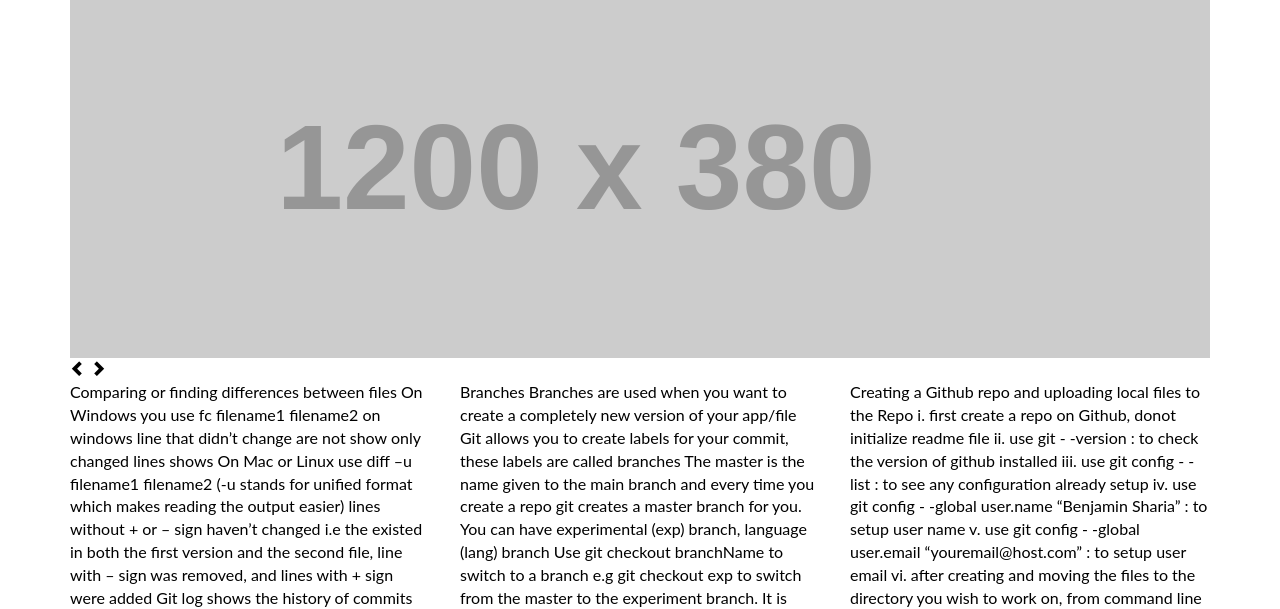
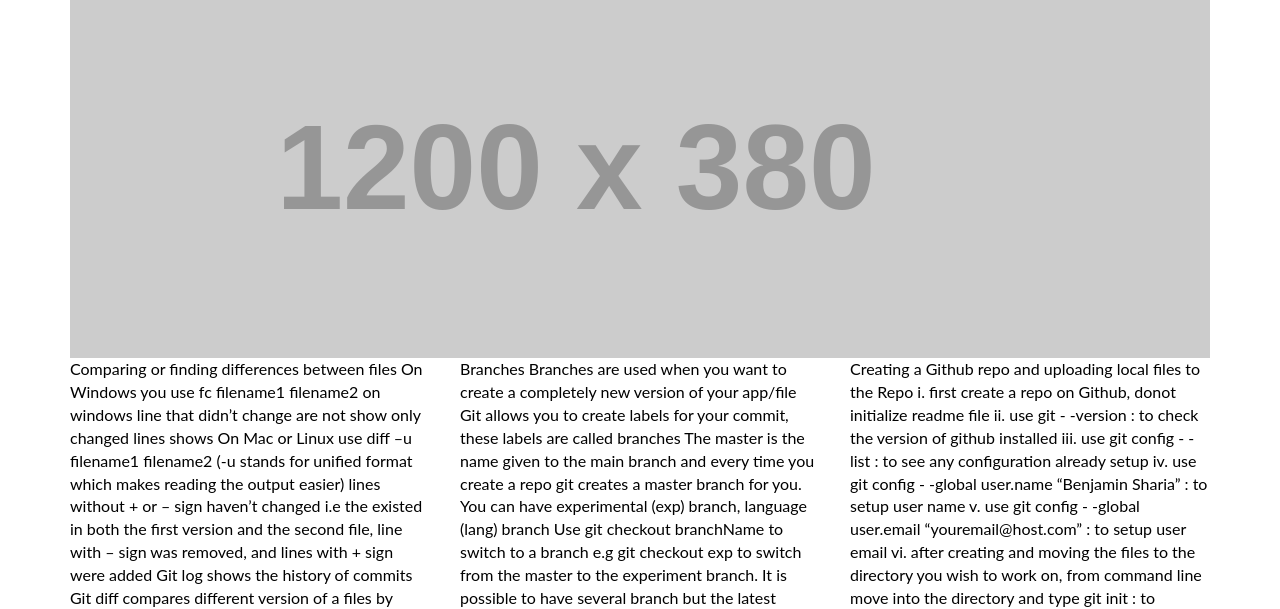
Before and after one commit to m6code/m6dproducer, a plain HTML site: page index.html in a window 1280 px wide. Shown: the part 198-807 px from the top of the page. Drawn offline with Linux system fonts and the light colour scheme; placeholder pictures from the web are drawn by us.

```diff
--- a/index.html
+++ b/index.html
@@ -109,8 +109,7 @@
 								<img src="http://placehold.it/1200x380" alt="third image" />
 							</div>
 						</div>
-						<span class="glyphicon glyphicon-chevron-left"></span>
-						<span class="glyphicon glyphicon-chevron-right"></span>
+
 					</div>
 				</div>
 			</div>
```
